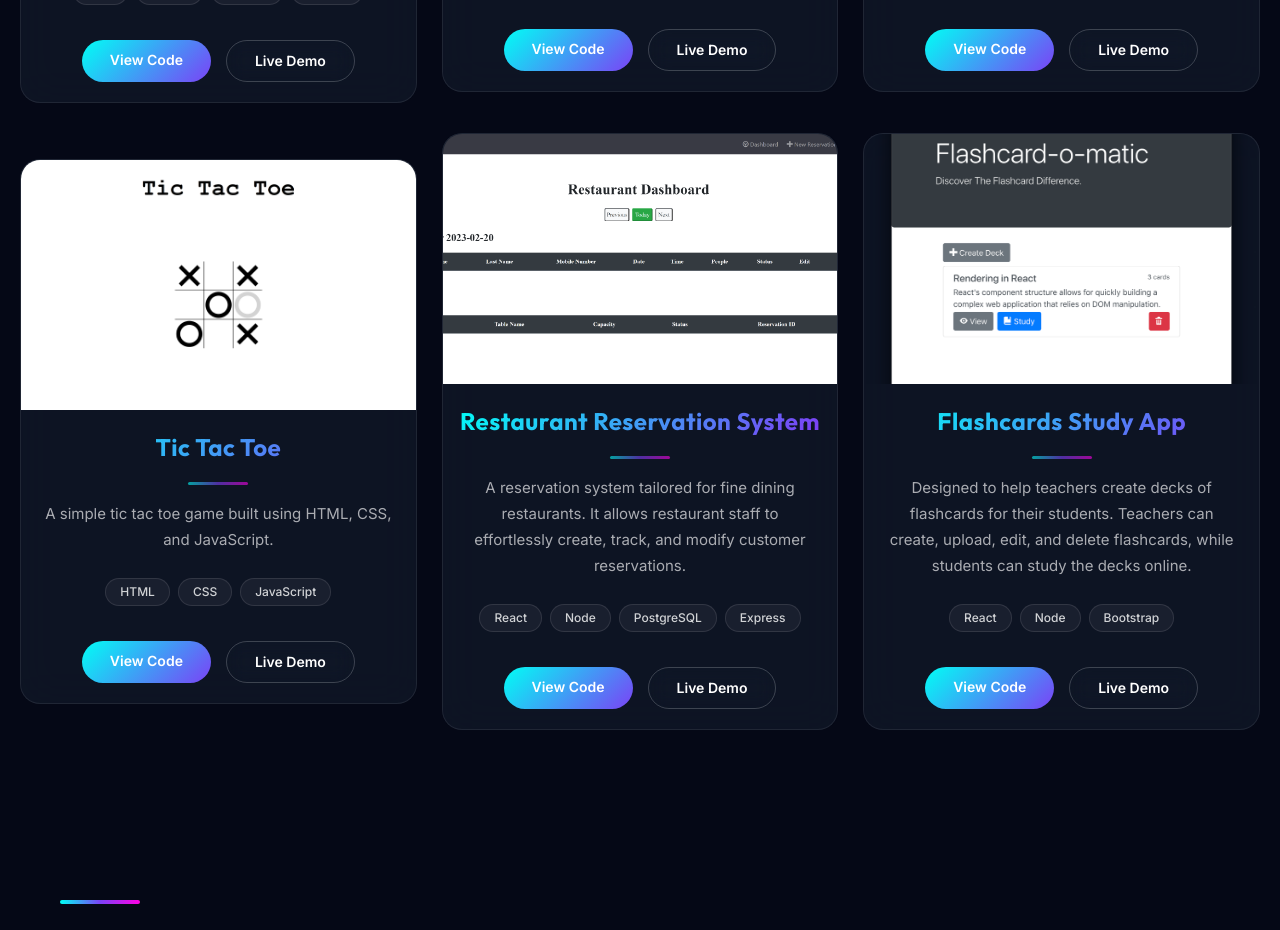
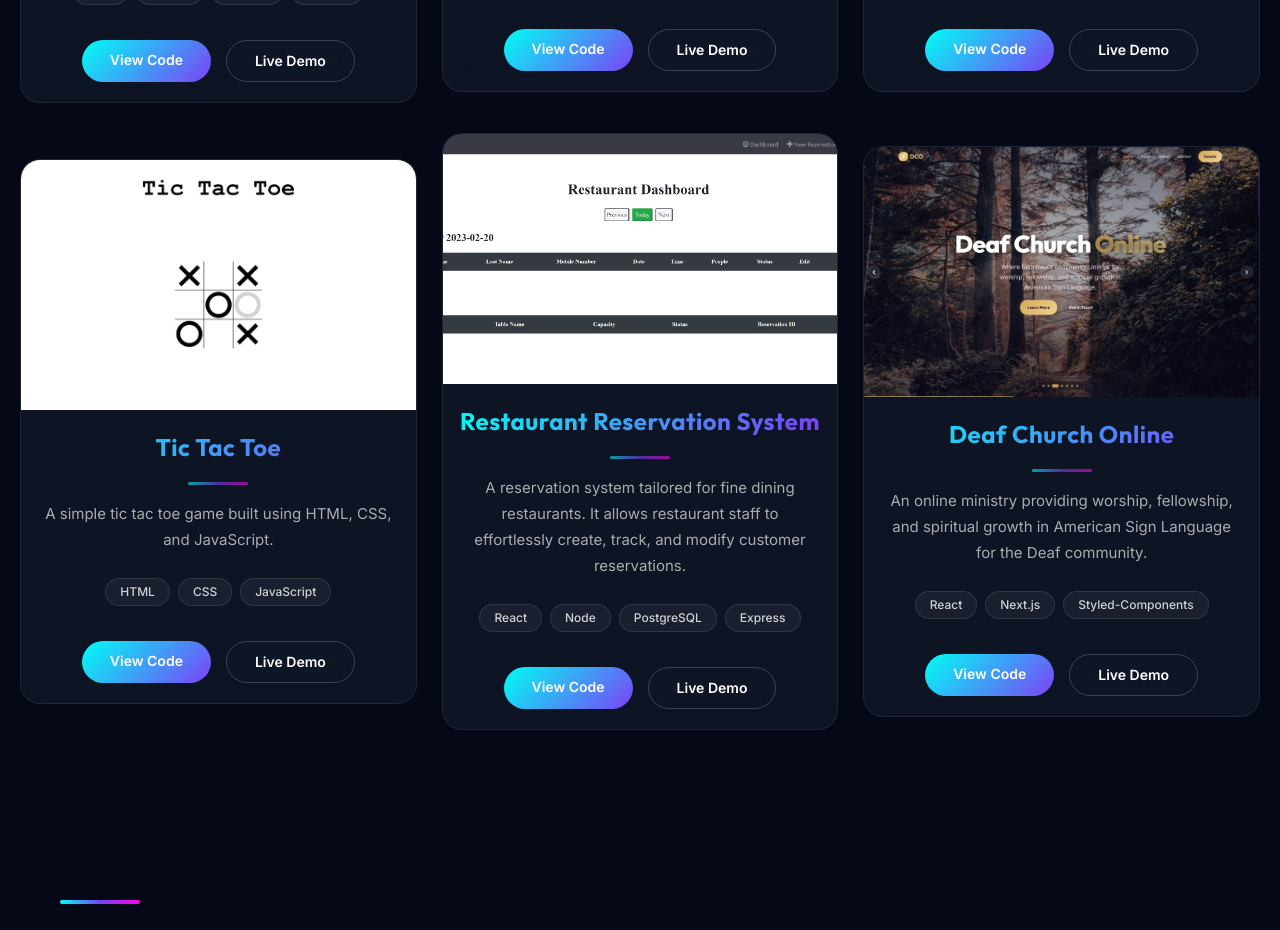
Before and after one commit to louisbrent1992/My-Personal-Portfolio, a Next.js app: page / in a window 1280 px wide. Shown: the part 1640-2570 px from the top of the page. Built offline with nearby package versions, Linux system fonts and the light colour scheme.

Commit message:
Replace Flashcards project with Deaf Church Online and add screenshot

```diff
--- a/src/constants/constants.js
+++ b/src/constants/constants.js
@@ -51,13 +51,13 @@ export const projects = [
 		id: 4,
 	},
 	{
-		title: "Flashcards Study App",
+		title: "Deaf Church Online",
 		description:
-			"Designed to help teachers create decks of flashcards for their students. Teachers can create, upload, edit, and delete flashcards, while students can study the decks online.",
-		image: "./images/Flashcard-o-matic.png",
-		tags: ["React", "Node", "Bootstrap"],
-		code: "https://github.com/louisbrent1992/Flashcards-App",
-		visit: "https://lbprojects-flashcards-study-app.vercel.app",
+			"An online ministry providing worship, fellowship, and spiritual growth in American Sign Language for the Deaf community.",
+		image: "./images/Deaf-Church-Online.jpg",
+		tags: ["React", "Next.js", "Styled-Components"],
+		code: "#",
+		visit: "#",
 		id: 5,
 	},
 ];
```
Also changed, not shown: public/images/Deaf-Church-Online.jpg (added).
